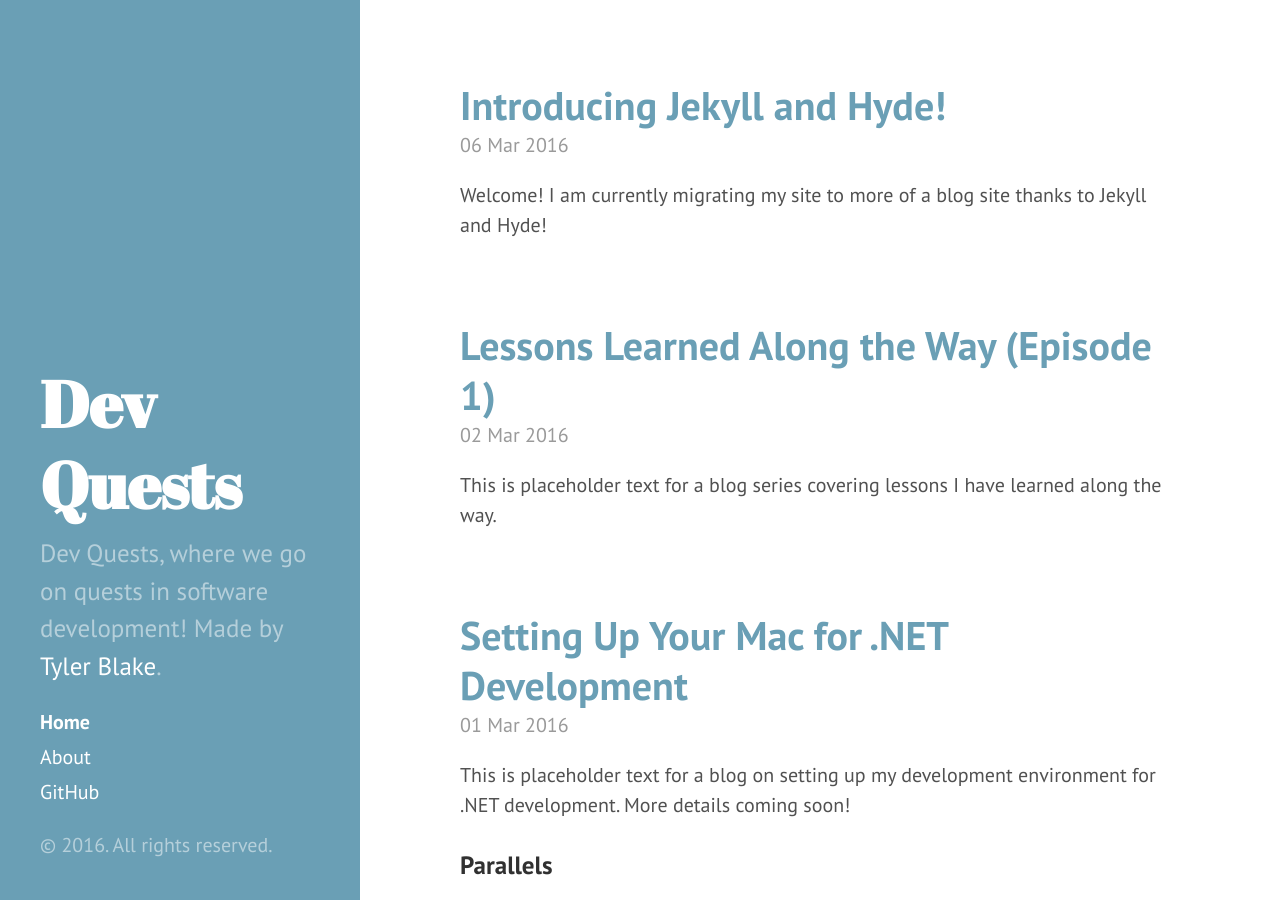
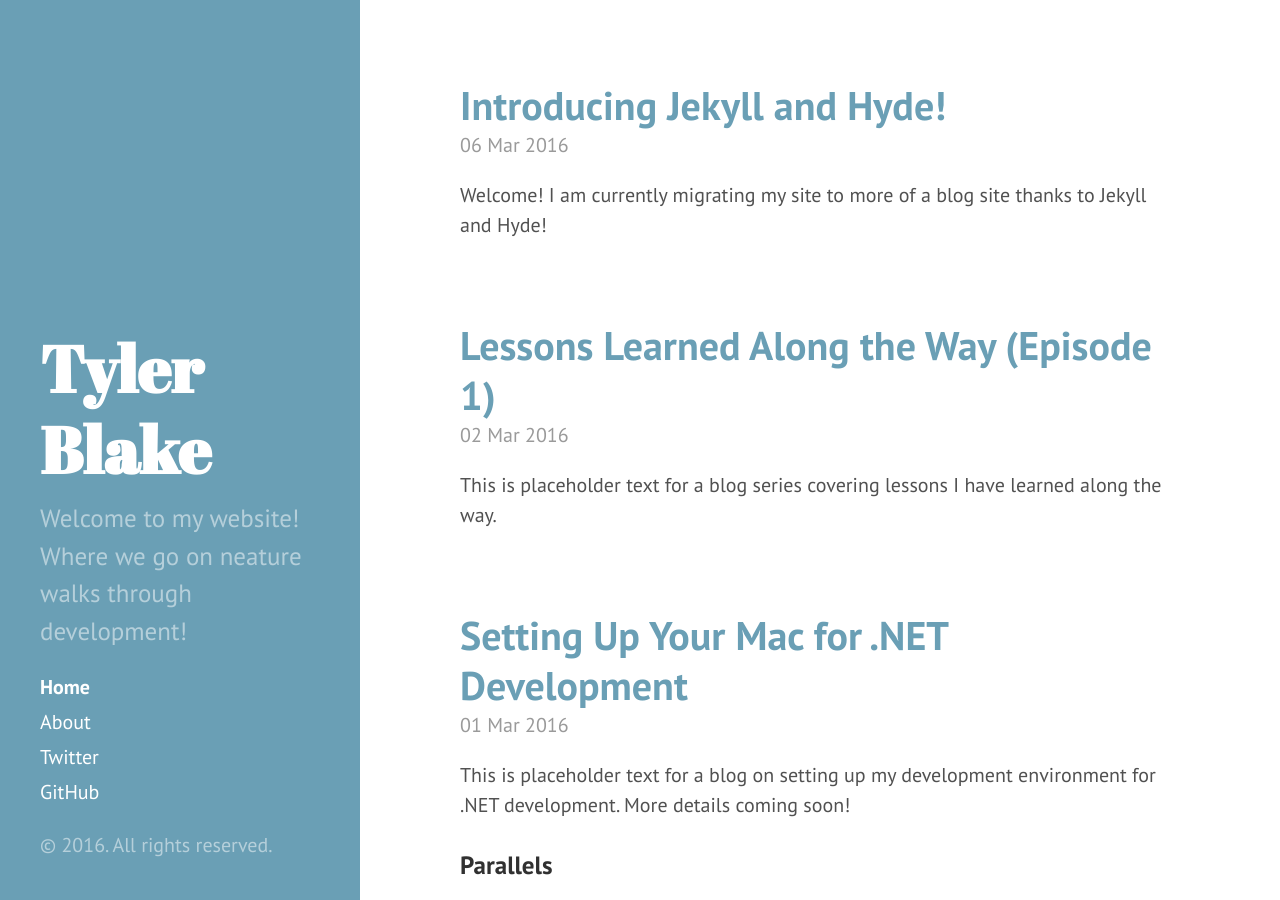
Before and after one commit to tylerablake/website, a Jekyll site: the page built from index.html, in a window 1280 px wide and 900 px high. Built offline with Jekyll 4.4.1, drawn with Linux system fonts in a browser that asks for light colours; the list of posts is cut into pages by our own code.

Commit message:
reverting title and description

```diff
--- a/_config.yml
+++ b/_config.yml
@@ -6,14 +6,14 @@ permalink:        pretty
 relative_permalinks: false
 
 # Setup
-title:            Dev Quests
-tagline:          Software Devlopment
-description:      'Dev Quests, where we go on quests in software development! <span>Made by <a href="https://twitter.com/TylerBlakeLOU" target="_blank">Tyler Blake</a></span>.'
+title:            Tyler Blake
+tagline:          Neature Walk Through Development!
+description:      'Welcome to my website! Where we go on neature walks through development!'
 url:              http://hyde.getpoole.com
 baseurl:          /
 
 author:
-  name:           Tyler Blake
+  name:           'Tyler Blake'
   url:            https://twitter.com/TylerBlakeLOU
 
 paginate:         5
--- a/_includes/sidebar.html
+++ b/_includes/sidebar.html
@@ -25,6 +25,7 @@
           {% endif %}
         {% endif %}
       {% endfor %}
+      <a class="sidebar-nav-item" href="http://twitter.com/TylerBlakeLOU">Twitter</a>
       <a class="sidebar-nav-item" href="{{ site.github.repo }}">GitHub</a>
       <!--<span class="sidebar-nav-item">Currently v{{ site.version }}</span>-->
     </nav>
```
